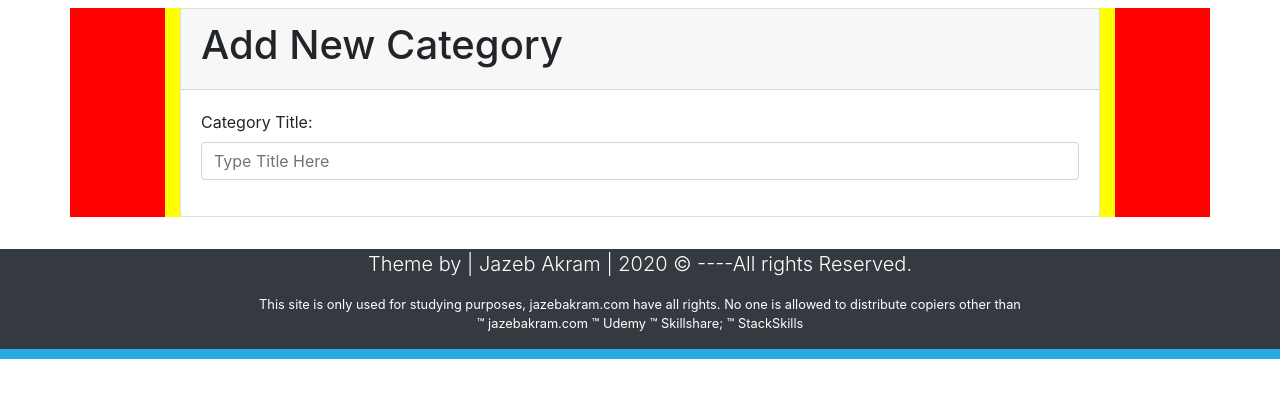
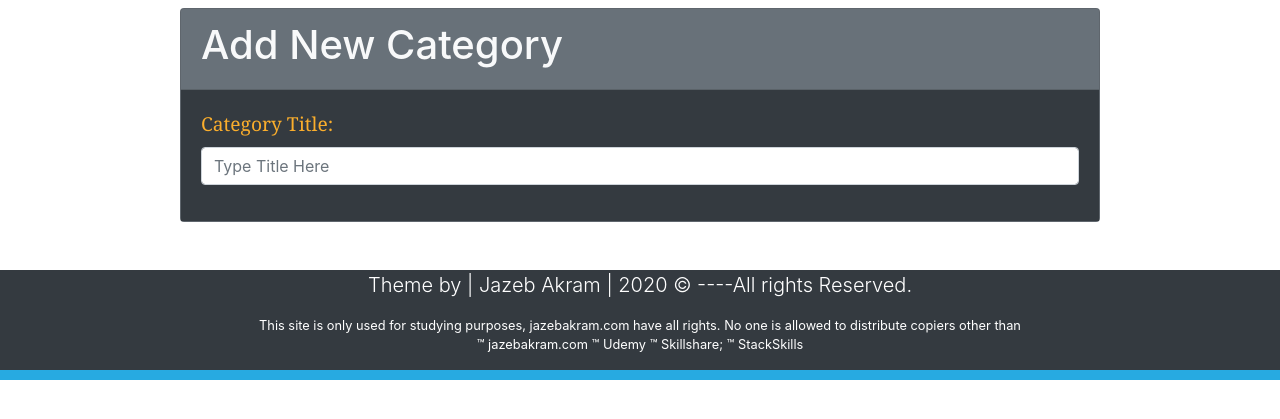
Before and after one commit to PaulmFfrench-dev/CMS-Project, a PHP site: page /Categories.php in a window 1280 px wide. Shown: the part 132-551 px from the top of the page. Run offline with PHP 8.4, Linux system fonts and the light colour scheme; some libraries are stand-ins or nearby versions.

Commit message:
Added css styling to form

```diff
--- a/Categories.php
+++ b/Categories.php
@@ -67,16 +67,16 @@
 
 <!-- MAIN AREA -->
 <section class="container py-2 mb-4">
-    <div class="row" style="min-height:50px; background:red;">
-        <div class="offset-lg-1 col-lg-10" style="min-height:50px; background:yellow;">
+    <div class="row" >
+        <div class="offset-lg-1 col-lg-10">
             <form class="" action="Categories.php" method="post">
-                <div class="card">
+                <div class="card bg-secondary text-light mb-3">
                     <div class="card-header">
                         <h1>Add New Category</h1>
                     </div>
-                    <div class="card-body">
+                    <div class="card-body bg-dark">
                         <div class="form-group">
-                            <label for="title"> Category Title: </label>
+                            <label for="title"><span class="FieldInfo">Category Title:</span></label>
                             <input class="form-control" type="text" name="Title" id="title" placeholder="Type Title Here"value="">
                         </div>
                     </div>
```
